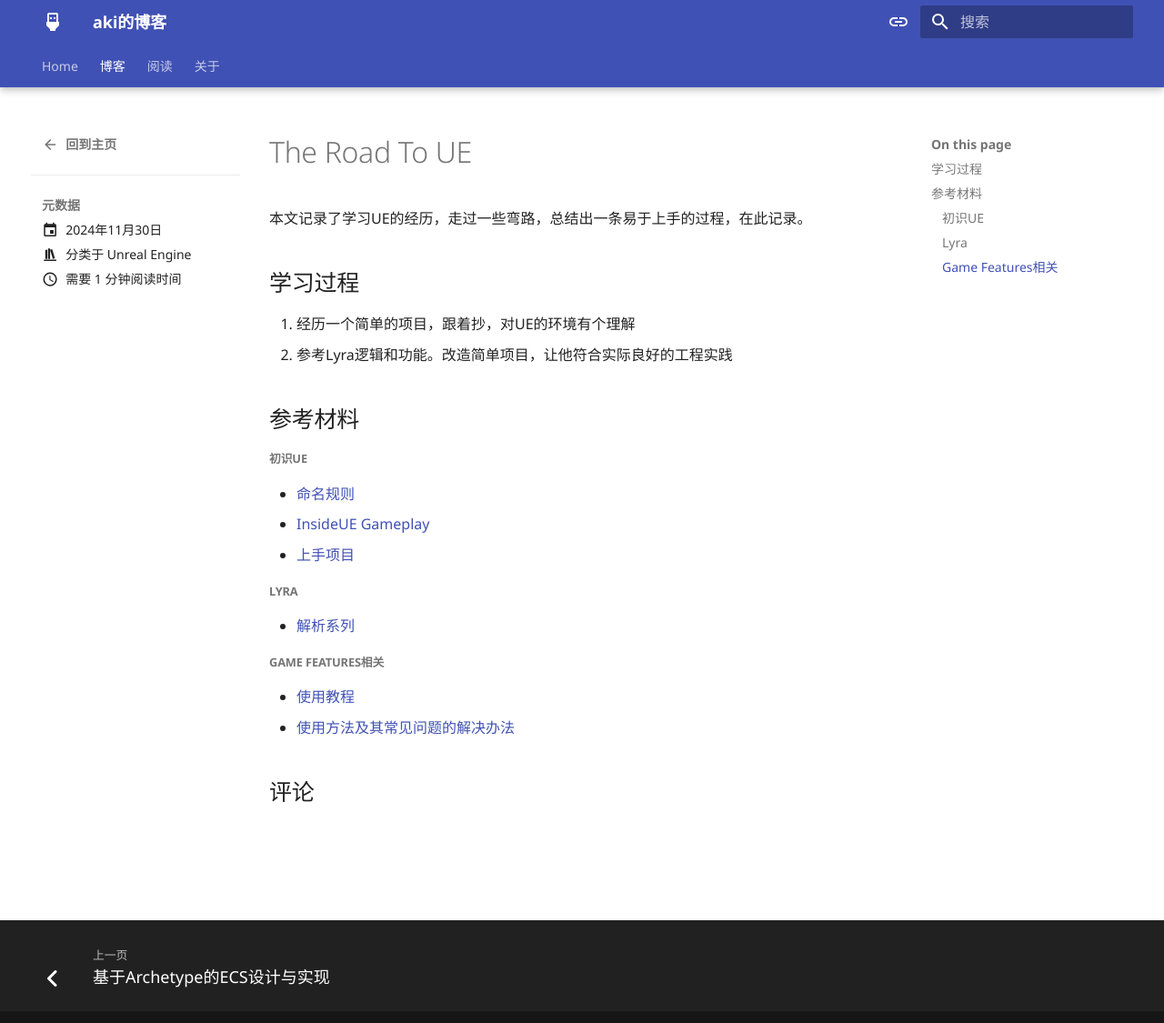
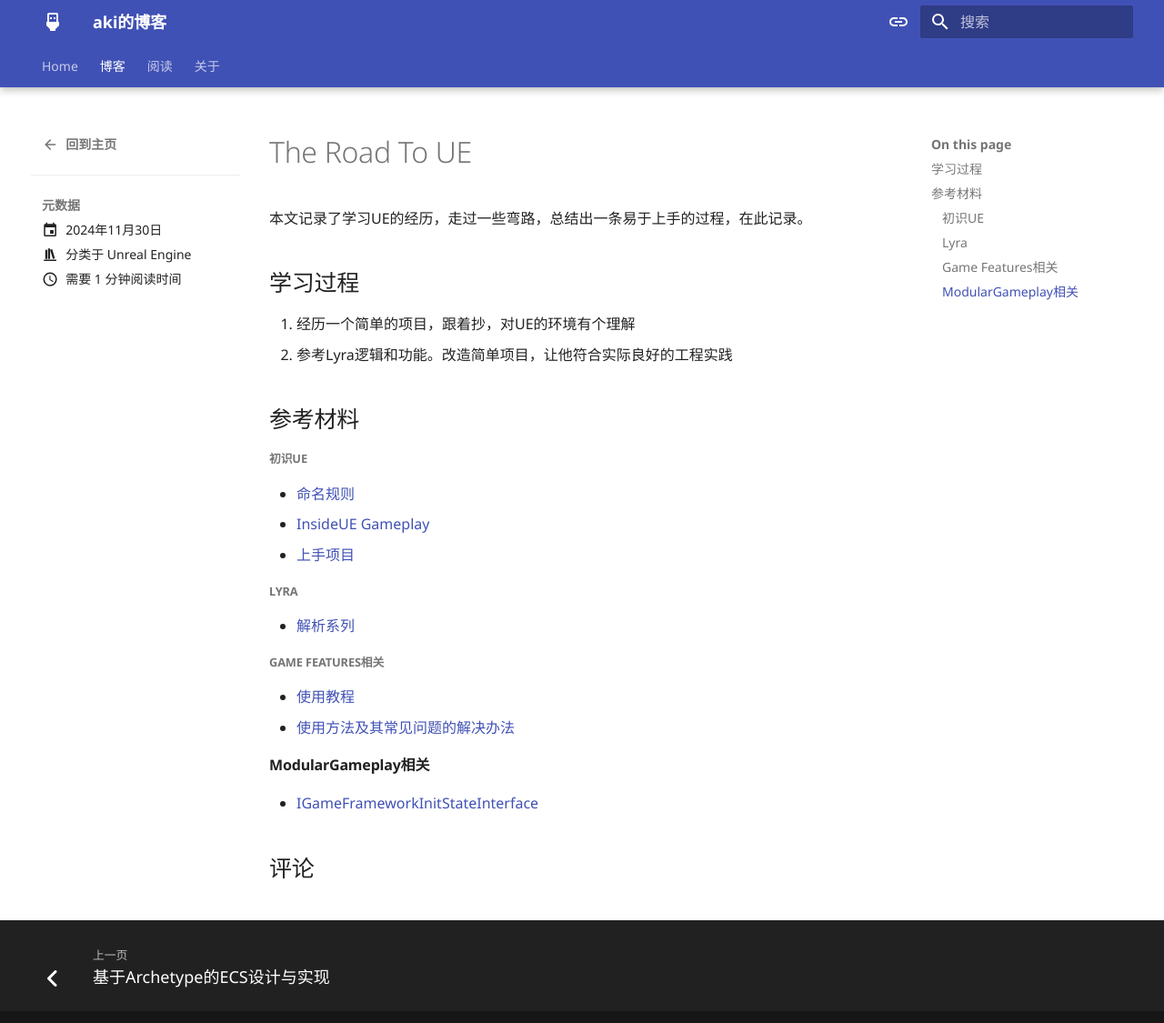
Before and after one commit to AkiyamaZw/neta_note, an MkDocs documentation site: the page built from docs/blog/posts/learn_ue.md, in a window 1280 px wide and 1136 px high. Shown: the top 1125 px of the window at 91% size. Built offline with MkDocs 1.6.1 and Material for MkDocs 9.7.7, drawn with Linux system fonts in a browser that asks for light colours; nearby versions of some CDN libraries; library files that are not in the unit come from our copies; comment, search, counter and statistics services are not loaded.

Commit message:
add a interface link

```diff
--- a/docs/blog/posts/learn_ue.md
+++ b/docs/blog/posts/learn_ue.md
@@ -26,6 +26,10 @@ tags: note
 ##### Lyra
 * [解析系列](https://unrealdirective.com/articles/modular-game-features-what-you-need-to-know)
 
+
 ##### Game Features相关
 * [使用教程](https://unrealdirective.com/articles/modular-game-features-what-you-need-to-know)
 * [使用方法及其常见问题的解决办法](https://www.bilibili.com/opus/666746385154965521)
+
+#### ModularGameplay相关
+* [IGameFrameworkInitStateInterface](https://www.bilibili.com/opus/786865299100008497)
```
